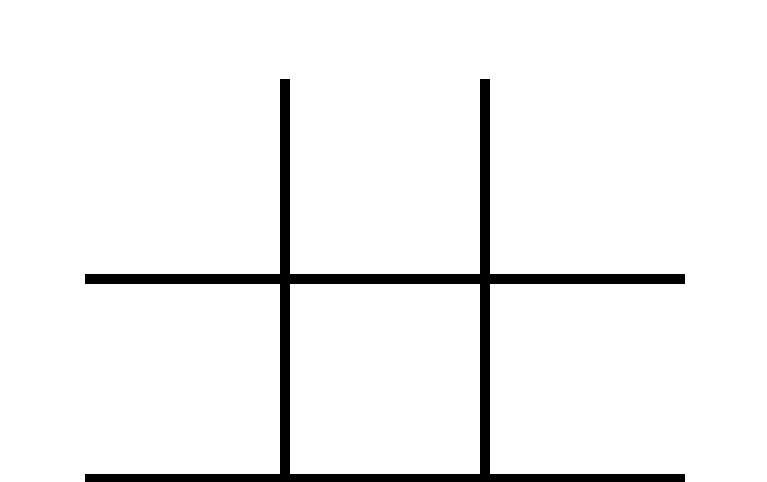
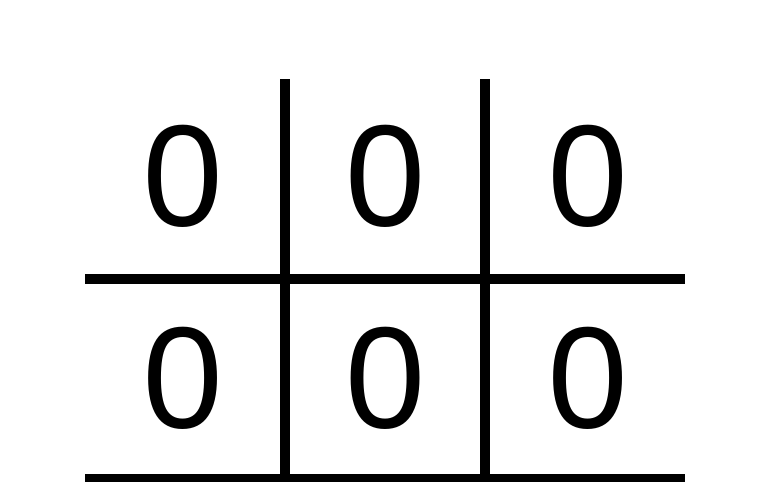
Before and after one commit to aaronjudell/tic-tac-toe, a plain HTML site: page index.html in a window 1280 px wide. Shown: the part 303-785 px from the top of the page, without its empty margins (255-1022 px from the left). Drawn offline with Linux system fonts and the light colour scheme.

Commit message:
Fix updateScreen and clickHandler

```diff
--- a/script.js
+++ b/script.js
@@ -173,28 +173,28 @@ function ScreenController() {
         const activePlayer = game.getActivePlayer();
 
         playerTurnDiv.textContent = `${activePlayer.name}'s turn!`;
-/*
-        for (let i = 0; i < 9; i++) {
-            const box = document.createElement('div');
-            box.classList.add('boxes', `box${i + 1}`);
-            box.addEventListener('click', () => handleCellClick(i));
-*/
-        i = 0;
-        board.forEach(row => {
-            row.forEach((cell, index) => {
+
+        let i = 0;
+
+        board.forEach((row, rowIndex) => {
+            row.forEach((cell, columnIndex) => {
                 const cellButton = document.createElement('button');
                 cellButton.classList.add('boxes', `box${i+1}`);
-                cellButton.dataset.column = index;
-                cellButton.dataset.row = row;
-                cellButton.dataset.textContent = cell.getValue();
+                cellButton.textContent = cell.getValue();
+                cellButton.addEventListener("click", () => clickHandler(rowIndex, columnIndex));
                 boardDiv.appendChild(cellButton);
                 i++;
             })
         })
-
+    }
+    function clickHandler(row, column) {
+        console.log("Clicked on row:", row, "column:", column);
+        game.playRound(row, column);
+        updateScreen();
     }
 
     updateScreen();
+
 }
 
 ScreenController();
--- a/style.css
+++ b/style.css
@@ -36,7 +36,7 @@ body {
     align-items: center;
     justify-content: center;
     background: transparent;
-    font-size: 0;
+    font-size: 9rem;
     border: none;
 }
 
```
